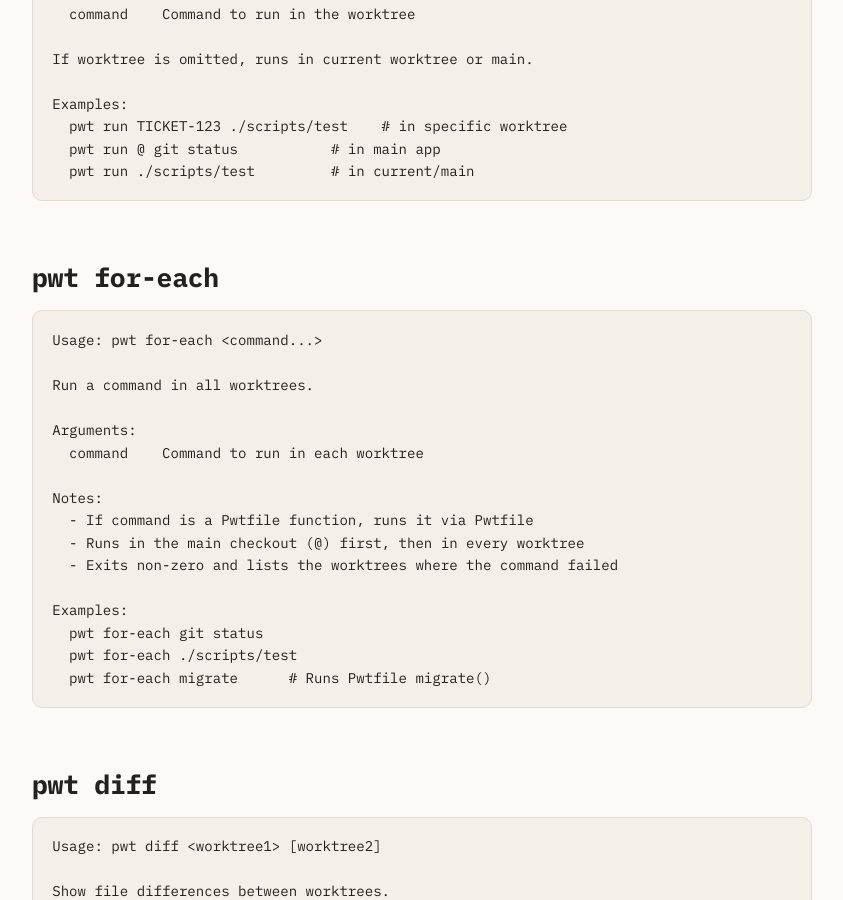
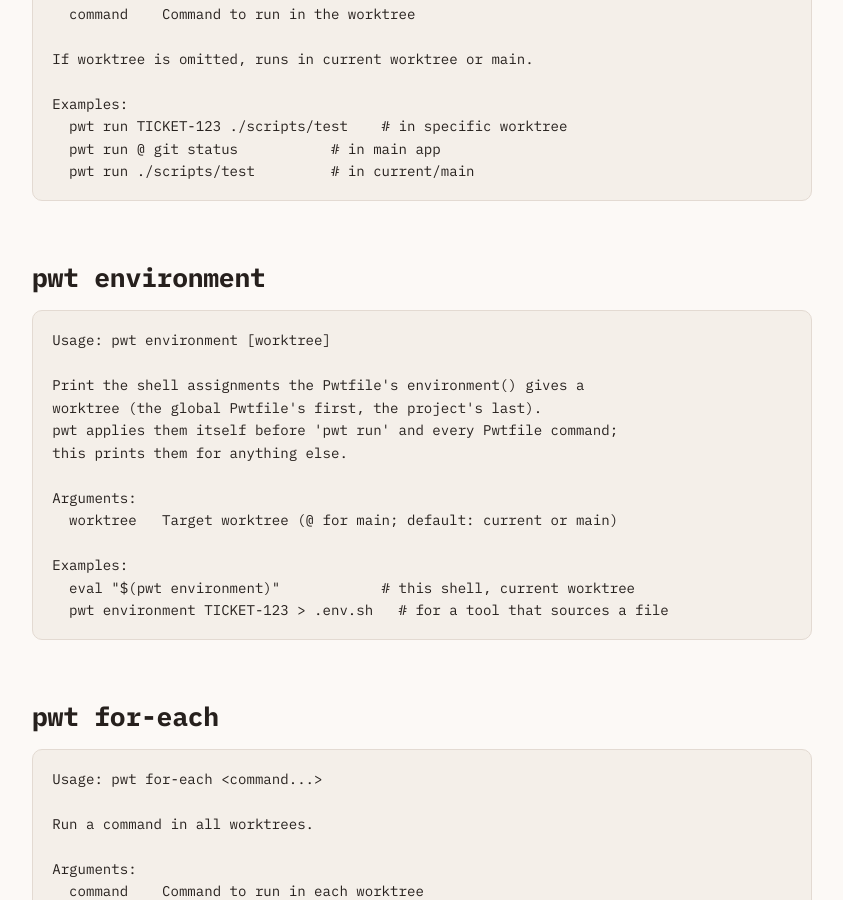
Before and after one commit to jonasporto/pwt, a Jekyll site: the page built from site/docs/commands.md, in a window 1280 px wide and 900 px high, scrolled down 9438 px. Shown: the whole window, without its empty margins (218-1061 px from the left). Built offline with Jekyll 4.4.1, drawn with Linux system fonts in a browser that asks for light colours.

Commit message:
Pwtfile environment(): the worktree's own tools for everything pwt runs
A version manager that switches on a shell hook (mise activate, direnv,
nvm, chruby) changes PATH when an interactive shell enters a directory.
pwt runs commands in a subshell that never shows a prompt, so the hook
never fired and `pwt run`, Pwtfile commands and setup ran with the tools
of wherever pwt was called from: the wrong Ruby, the wrong Node.

environment() prints shell assignments for the worktree it runs in, the
contract of `direnv export bash` and `mise env -s bash`. pwt applies them
before `pwt run`, `for-each` and every Pwtfile command (setup on create,
server, background jobs). The global Pwtfile's come first and the
project's last, so the project wins; a failing environment() warns and
the command runs without it. `pwt environment [worktree]` prints the same
lines for a shell pwt does not start: a script, an agent's env file.

Not named env(): that would shadow both the env command inside a Pwtfile
(`exec env PORT=... ./scripts/dev`) and pwt's own env helper there.

tests/environment.bats: 13 tests, each proven red with the plausible bug
(no environment for run, for Pwtfile commands, for background jobs, for
for-each; global winning; a failure unsaid; one Pwtfile printed; an
unknown worktree answering 0; a stray assignment leaking).

````diff
--- a/site/docs/commands.md
+++ b/site/docs/commands.md
@@ -36,6 +36,7 @@ links straight to it.
 <a href="#gateway"><code>gateway</code></a>
 <a href="#servers"><code>servers</code></a>
 <a href="#run"><code>run</code></a>
+<a href="#environment"><code>environment</code></a>
 <a href="#for-each"><code>for-each</code></a>
 <a href="#diff"><code>diff</code></a>
 <a href="#repair"><code>repair</code></a>
@@ -435,6 +436,24 @@ Examples:
   pwt run TICKET-123 ./scripts/test    # in specific worktree
   pwt run @ git status           # in main app
   pwt run ./scripts/test         # in current/main
+```
+
+## pwt environment {#environment}
+
+```
+Usage: pwt environment [worktree]
+
+Print the shell assignments the Pwtfile's environment() gives a
+worktree (the global Pwtfile's first, the project's last).
+pwt applies them itself before 'pwt run' and every Pwtfile command;
+this prints them for anything else.
+
+Arguments:
+  worktree   Target worktree (@ for main; default: current or main)
+
+Examples:
+  eval "$(pwt environment)"            # this shell, current worktree
+  pwt environment TICKET-123 > .env.sh   # for a tool that sources a file
 ```
 
 ## pwt for-each {#for-each}
````
Also changed, not shown: site/docs/agents.md (+8 -0 lines), site/docs/pwtfile.md (+4 -0 lines), skills/pwt-cli/SKILL.md (+8 -0 lines), CHANGELOG.md, README.md, 7 other files.
